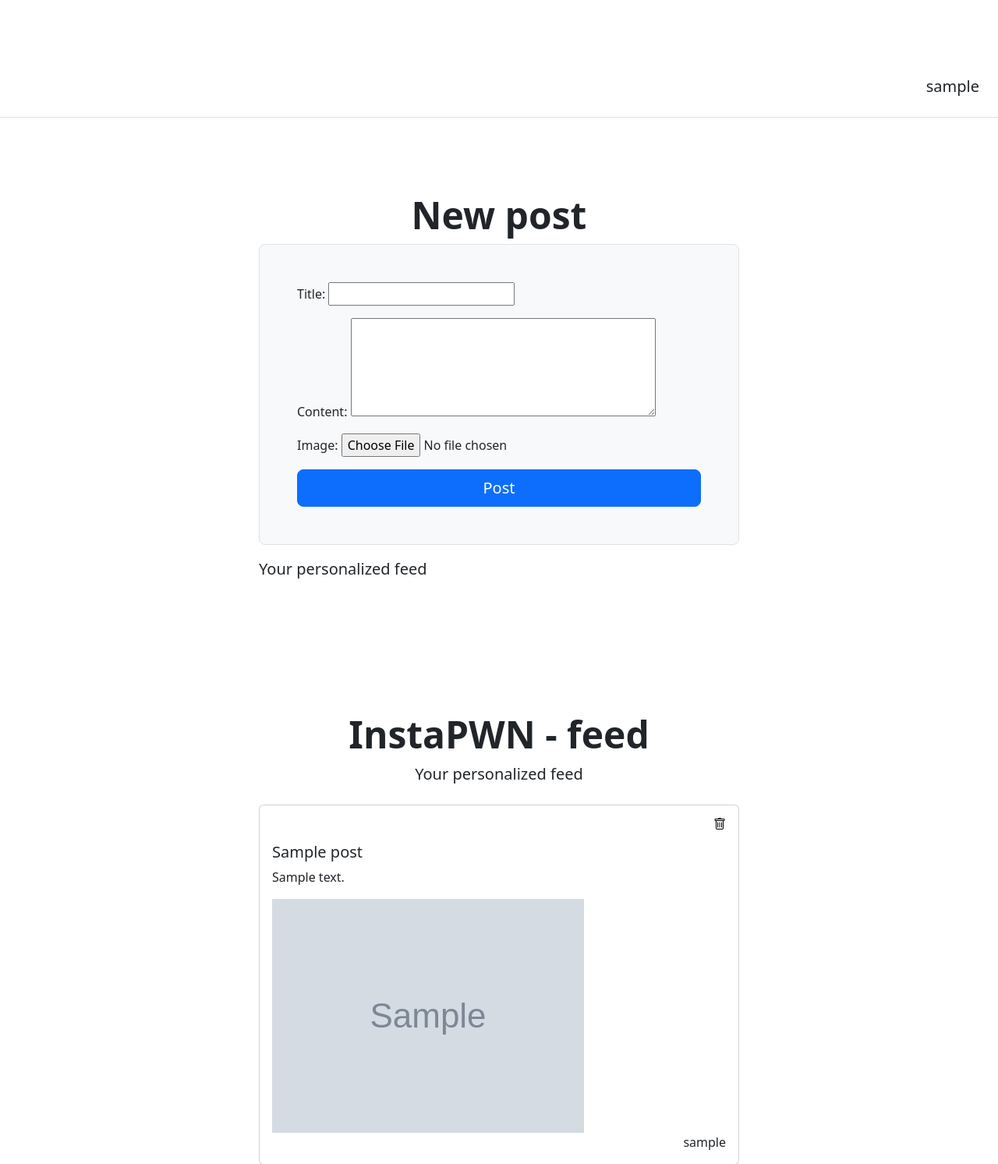
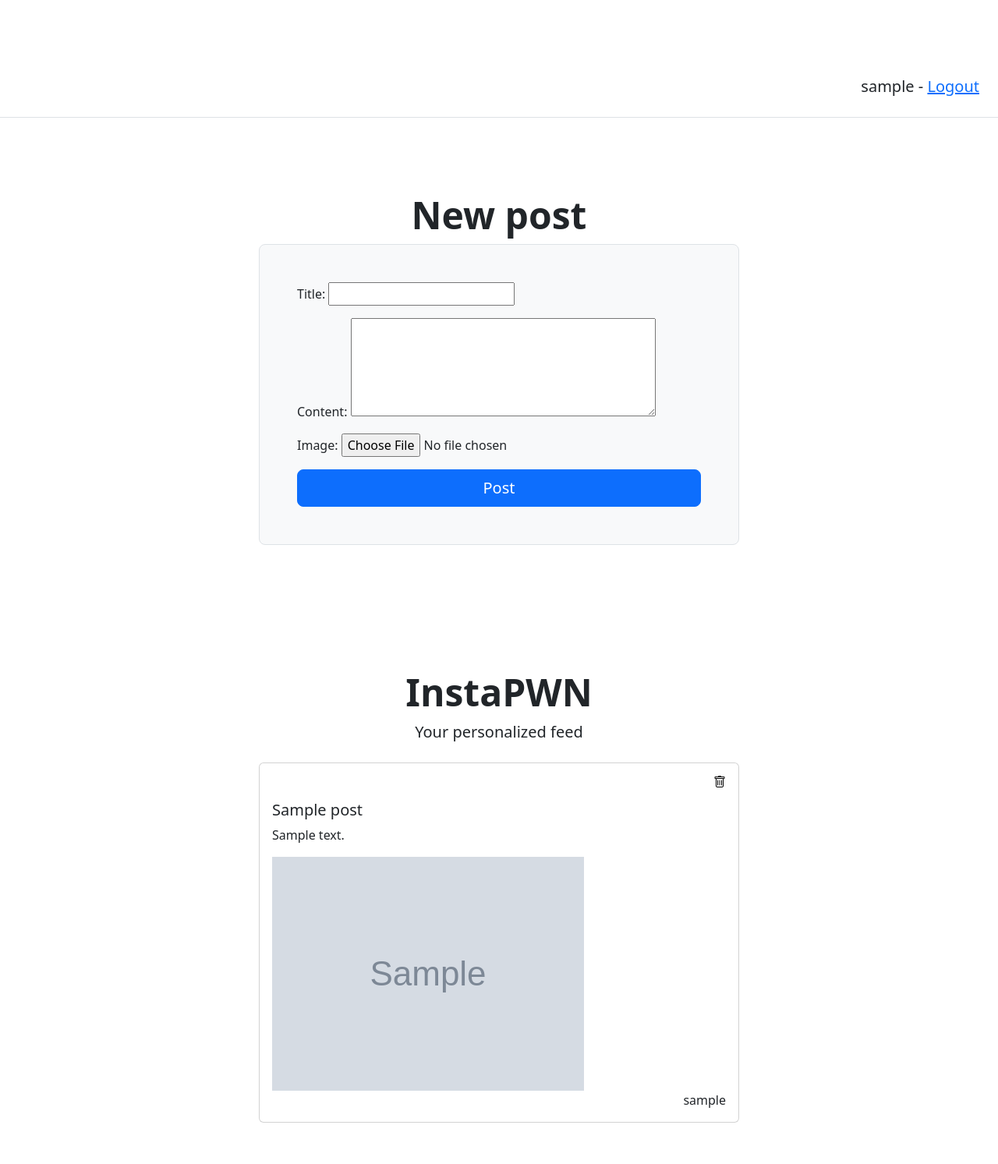
Before and after one commit to pettermk/instapwn, a Django app: page / in a window 1280 px wide. Shown: the top 1493 px of the page at 78% size. After the commit the page ends 1440 px from the top, so only its background shows below. Run offline with Django 4.2, Linux system fonts and the light colour scheme; a user stored in the database is signed in; tables that the repository leaves empty hold one stand-in row (values such as "Sample post"); grey boxes marked "Sample" are stand-in pictures; some libraries are stand-ins or nearby versions.

Commit message:
UX enhancements

```diff
--- a/instapwn/instapwn/settings.py
+++ b/instapwn/instapwn/settings.py
@@ -126,6 +126,7 @@ STATIC_URL = 'static/'
 DEFAULT_AUTO_FIELD = 'django.db.models.BigAutoField'
 
 LOGIN_REDIRECT_URL = "/"
+LOGOUT_REDIRECT_URL = "/"
 
 MEDIA_ROOT = 'images/'
 
--- a/instapwn/web/templates/web/index.html
+++ b/instapwn/web/templates/web/index.html
@@ -3,7 +3,8 @@
   <div class="px-4 pt-5 my-5 text-end border-bottom">
     <p class="lead mb-4">
       {% if user.is_authenticated %}
-      {{ user.username }}
+      {{ user.username }} -
+      <a href='accounts/logout'>Logout</a>
       {% else %}
       <a href='accounts/login'>Login</a>
       <a href='accounts/signup'>Sign up</a>
@@ -18,13 +19,12 @@
         {{PostForm.as_p}}
         <button class="w-100 btn btn-lg btn-primary" type="submit">Post</button>
       </form>
-      <p class="lead mb-4">Your personalized feed</p>
     </div>
   </div>
 
   <div class="px-4 py-5 my-5 text-center">
     <div class="col-lg-6 mx-auto">
-    <h1 class="display-5 fw-bold">InstaPWN - feed</h1>
+    <h1 class="display-5 fw-bold">InstaPWN</h1>
     <div class="col-lg-6 mx-auto">
       <p class="lead mb-4">Your personalized feed</p>
     </div>
```
